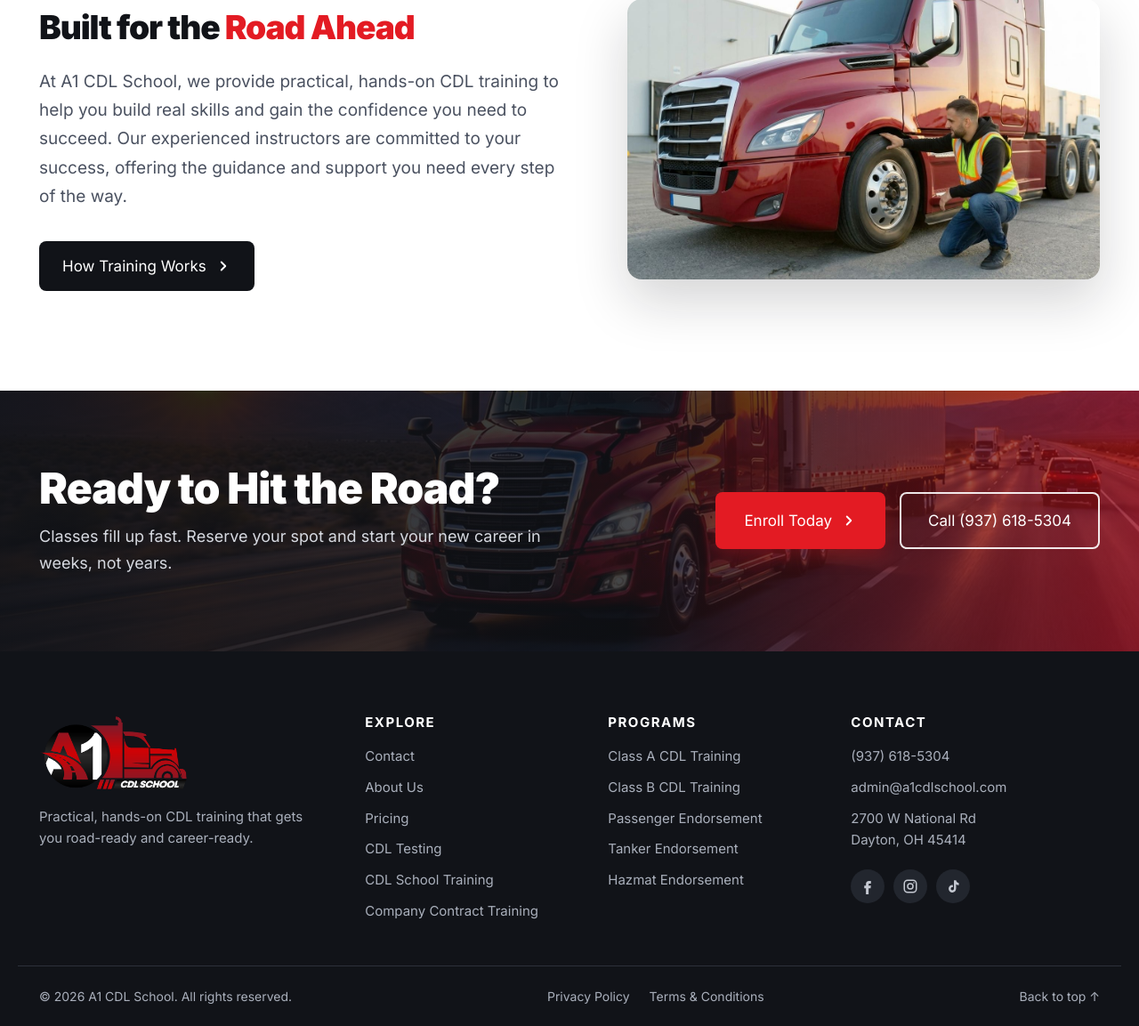
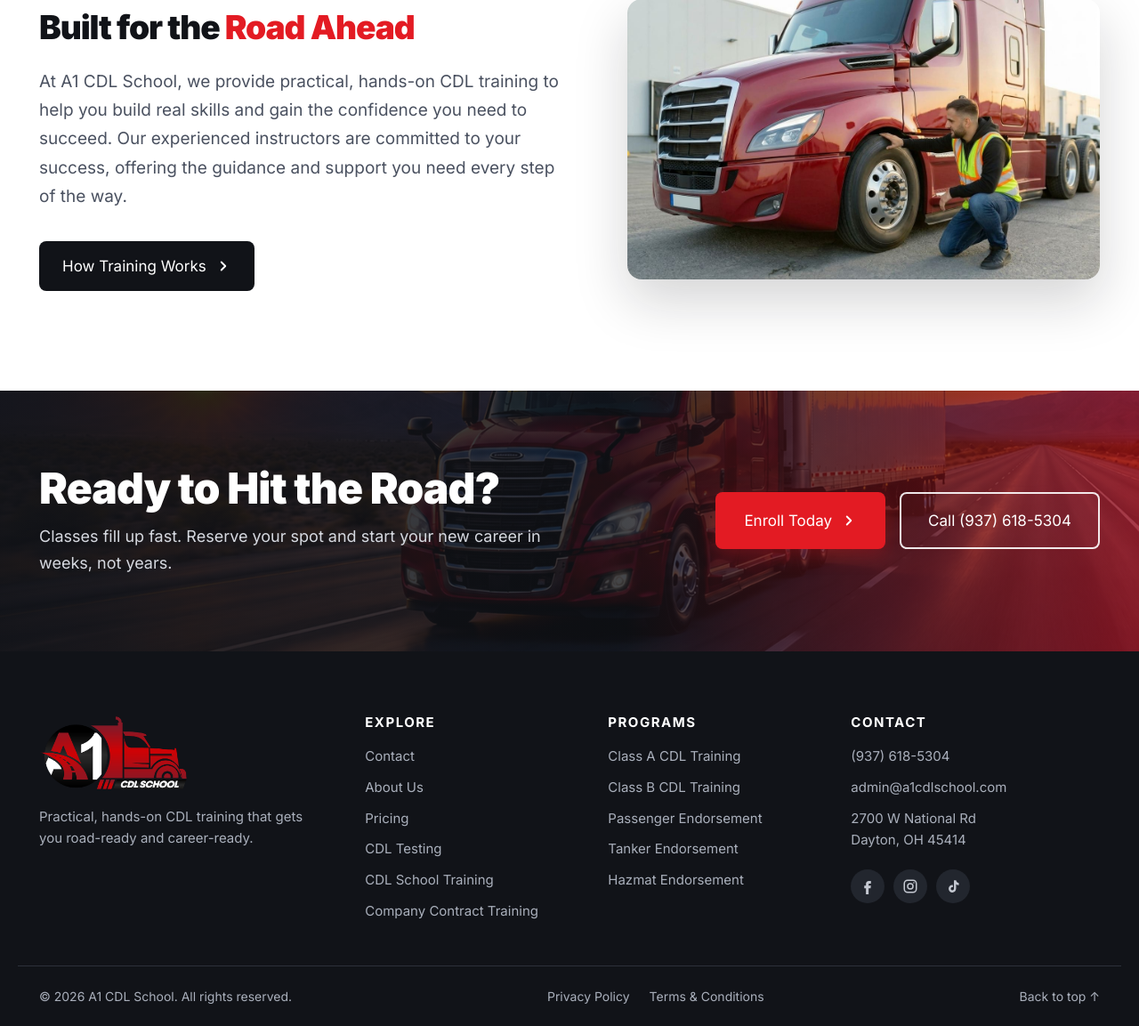
Before and after one commit to mandeepsingh/a1cdlschool, a PHP site: page /about.html in a window 1280 px wide. Shown: the part 644-1797 px from the top of the page at 89% size. Run offline with PHP 8.4, Linux system fonts and the light colour scheme.

Commit message:
Use truck-photo-3 for hero and CTA banners
Co-Authored-By: Claude Opus 5.5 <noreply@anthropic.com>

```diff
--- a/css/styles.css
+++ b/css/styles.css
@@ -520,7 +520,7 @@ ol {
   inset: 0 0 0 auto;
   width: 64%;
   z-index: -1;
-  background: url("../assets/truck-photo-2.jpg") center 60% / cover no-repeat;
+  background: url("../assets/truck-photo-3.png") center 60% / cover no-repeat;
   animation: heroFade 1.2s ease-out both;
 }
 
@@ -1041,7 +1041,7 @@ ol {
   z-index: -1;
   background:
     linear-gradient(90deg, rgba(17, 19, 24, .95) 0%, rgba(17, 19, 24, .78) 55%, rgba(165, 15, 22, .7) 100%),
-    url("../assets/truck-photo-2.jpg") center 70% / cover no-repeat;
+    url("../assets/truck-photo-3.png") center 70% / cover no-repeat;
 }
 
 .cta-inner {
--- a/wp-theme/a1cdlschool/css/styles.css
+++ b/wp-theme/a1cdlschool/css/styles.css
@@ -520,7 +520,7 @@ ol {
   inset: 0 0 0 auto;
   width: 64%;
   z-index: -1;
-  background: url("../assets/truck-photo-2.jpg") center 60% / cover no-repeat;
+  background: url("../assets/truck-photo-3.png") center 60% / cover no-repeat;
   animation: heroFade 1.2s ease-out both;
 }
 
@@ -1041,7 +1041,7 @@ ol {
   z-index: -1;
   background:
     linear-gradient(90deg, rgba(17, 19, 24, .95) 0%, rgba(17, 19, 24, .78) 55%, rgba(165, 15, 22, .7) 100%),
-    url("../assets/truck-photo-2.jpg") center 70% / cover no-repeat;
+    url("../assets/truck-photo-3.png") center 70% / cover no-repeat;
 }
 
 .cta-inner {
```
Also changed, not shown: assets/truck-photo-3.png (added), wp-theme/a1cdlschool/assets/truck-photo-3.png (added), wp-theme/a1cdlschool/screenshot.png, 1 other file.
